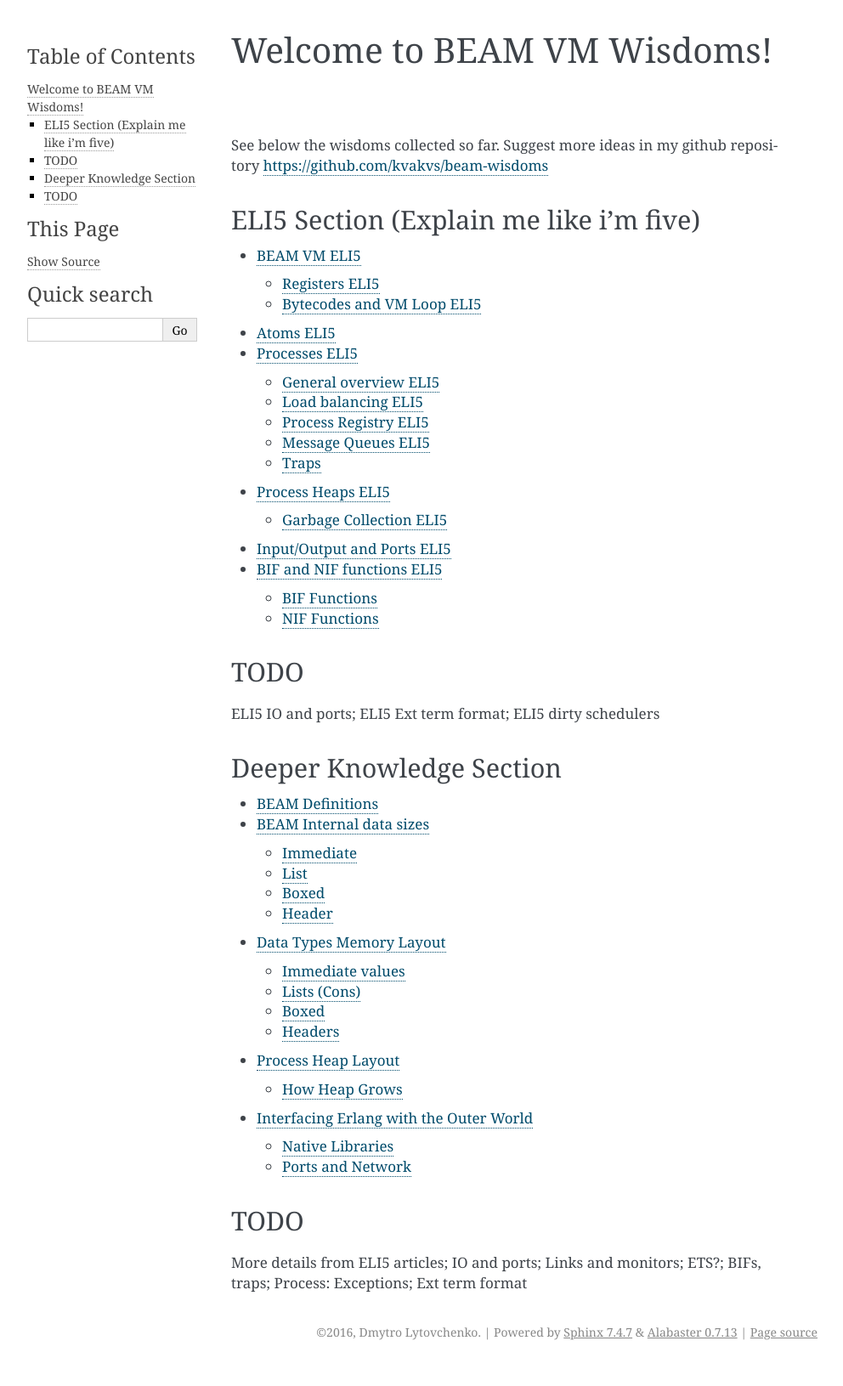
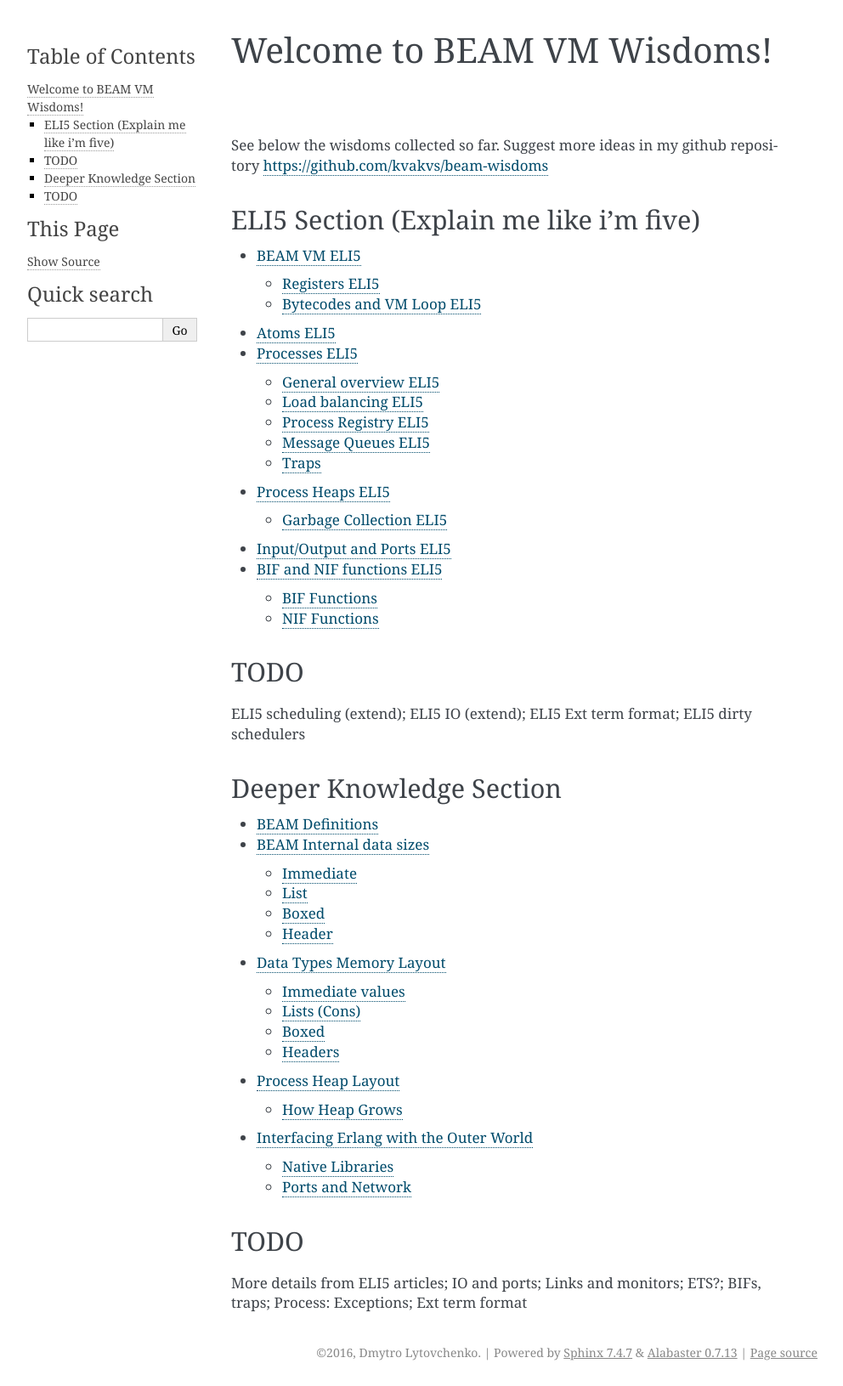
Before and after one commit to kvakvs/beam-wisdoms, a Sphinx documentation site: the page built from docs/source/index.rst, in a window 1280 px wide. Shown: the whole page at 85% size, without its empty margins (148-1140 px from the left). Built offline with Sphinx 7.4.7, drawn with Linux system fonts in a browser that asks for light colours; before the commit the page ends 1607 px from its top, so only the background shows below that.

Commit message:
todos edited, nifty added to interfacing

`````diff
--- a/docs/source/index.rst
+++ b/docs/source/index.rst
@@ -25,7 +25,10 @@
 TODO
 ----
 
-ELI5 IO and ports; ELI5 Ext term format; ELI5 dirty schedulers
+ELI5 scheduling (extend);
+ELI5 IO (extend);
+ELI5 Ext term format;
+ELI5 dirty schedulers
 
 Deeper Knowledge Section
 ------------------------
--- a/docs/source/interfacing.rst
+++ b/docs/source/interfacing.rst
@@ -14,6 +14,7 @@
 *   `dryverl <http://dryverl.ow2.org/>`_ (license BSD)
 *   `C/C++ Generic Erlang Port Driver <https://github.com/okeuday/erlang_py/>`_
     (license BSD)
+*   `Nifty, a NIF wrapper generator <http://parapluu.github.io/nifty/>`_
 
 C++
 ````
`````
